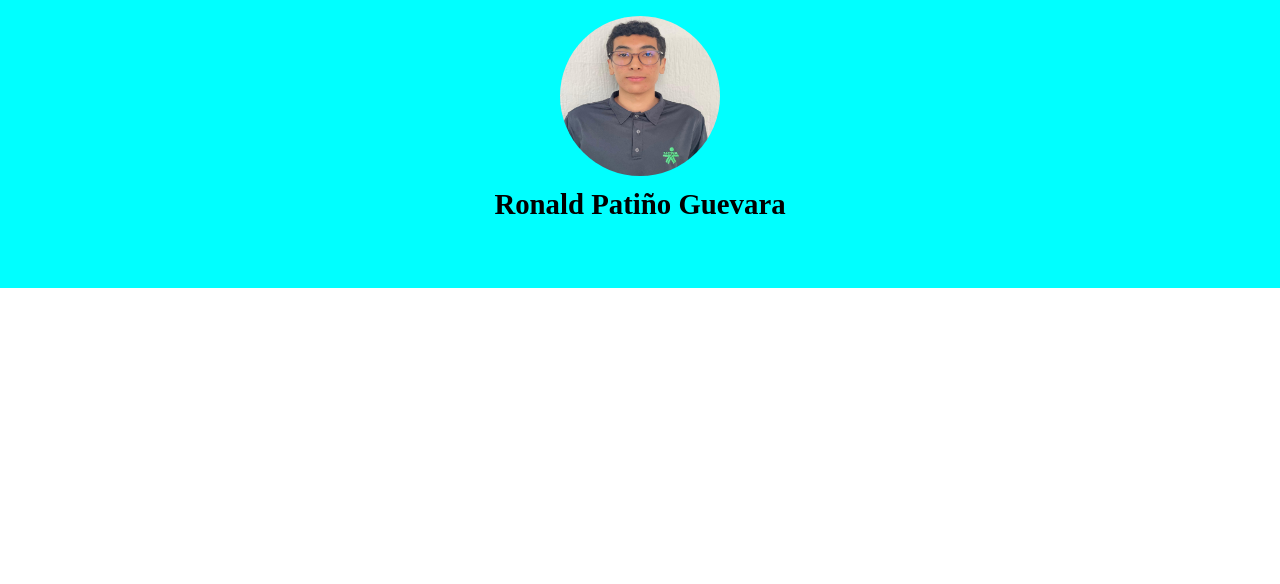
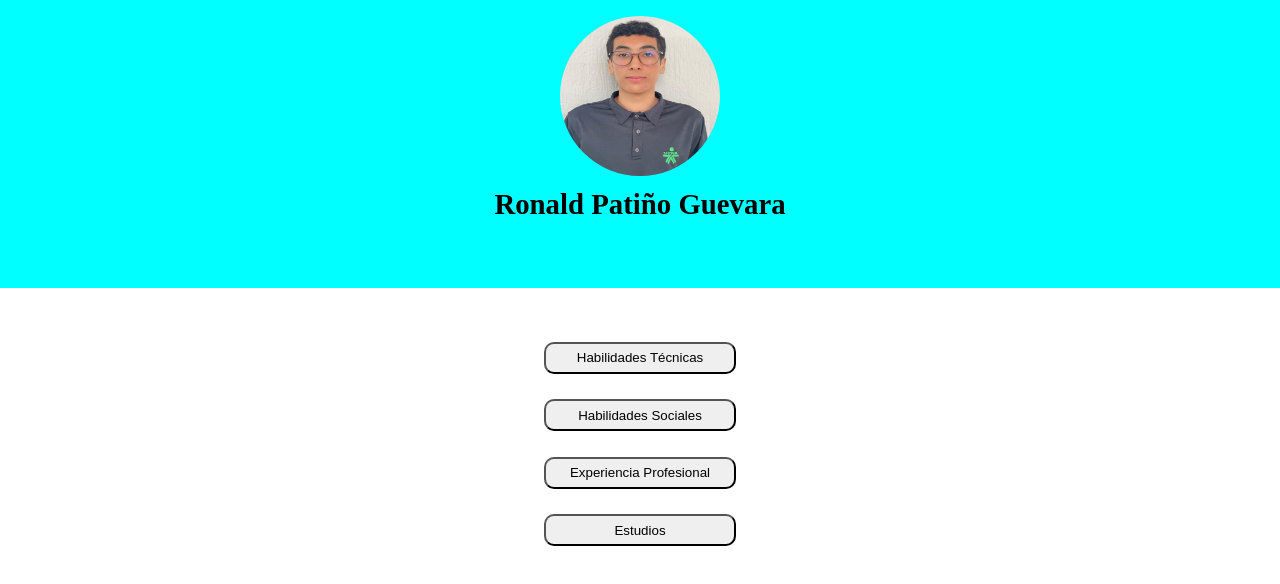
Before and after one commit to ronaldp12/PortafolioReact, a React (Vite) app: page / in a window 1280 px wide. Shown: the top 584 px of the page. Built offline with nearby package versions, Linux system fonts and the light colour scheme.

Commit message:
creacion de botones con propiedades

```diff
--- /dev/null
+++ b/src/components/Layouts/SectionMain/SectionMain.jsx
@@ -0,0 +1,13 @@
+import { BtnSection } from "../../Ui/BtnSection/BtnSection"
+
+
+export const SectionMain = () => {
+  return (
+    <div className="container-btns">
+      <BtnSection estilos="btn-section" contenido={"Habilidades Técnicas"}/>
+      <BtnSection estilos="btn-section" contenido={"Habilidades Sociales"}/>
+      <BtnSection estilos="btn-section" contenido={"Experiencia Profesional"}/>
+      <BtnSection estilos="btn-section" contenido={"Estudios"}/>
+    </div>
+  )
+}
--- a/src/components/Pages/Home/Home.jsx
+++ b/src/components/Pages/Home/Home.jsx
@@ -1,9 +1,11 @@
 import { Header } from "../../Layouts/Header/Header"
+import { SectionMain } from "../../Layouts/sectionMain/SectionMain"
 
 export const Home = () => {
   return (
     <>
         <Header/>
+        <SectionMain/>
     </>
   )
 }
--- /dev/null
+++ b/src/components/Ui/BtnSection/BtnSection.jsx
@@ -0,0 +1,8 @@
+
+export const BtnSection = ({contenido, estilos}) => {
+  return (
+    <>
+        <button className={estilos}>{contenido}</button>
+    </>
+  )
+}
--- a/src/index.css
+++ b/src/index.css
@@ -35,3 +35,20 @@ h1{
   margin-top: 1rem;
   margin-bottom: 0.5rem;
 }
+
+.container-btns{
+  width: 100%;
+  height: 35%;
+  display: flex;
+  flex-direction: column;
+  justify-content: center;
+  align-items: center;
+  margin-top: 1rem;
+}
+
+.btn-section{
+  margin: 0.8rem;
+  width: 12rem;
+  height: 2rem;
+  border-radius: 10px;
+}
```
